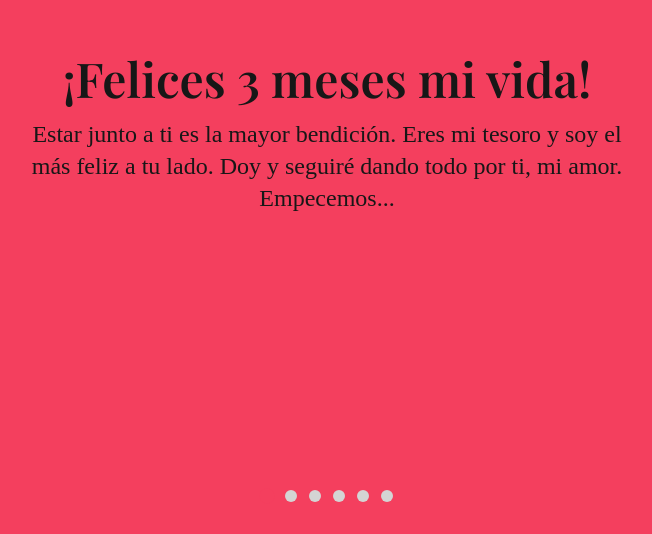
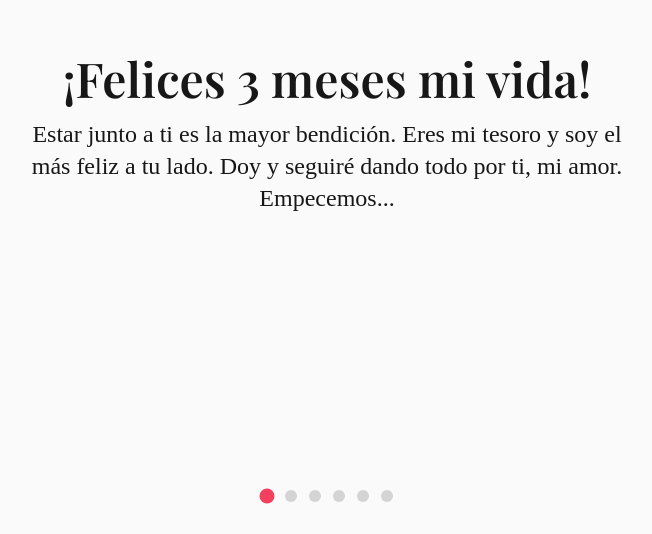
Before and after one commit to dylanbc1/cinema-invitation, a Next.js app: page / in a window 1280 px wide. Shown: the part 266-800 px from the top of the page, without its empty margins (313-965 px from the left). Built offline with nearby package versions, Linux system fonts and the light colour scheme.

Commit message:
fix: Classnames to styles

```diff
--- a/app/page.tsx
+++ b/app/page.tsx
@@ -6,7 +6,7 @@ import { Heart, Film, Clock, MapPin, Camera } from 'lucide-react';
 const MovieInvitation: React.FC = () => {
   const [currentSection, setCurrentSection] = useState(0);
   const [scrolling, setScrolling] = useState(false);
-  const [accepted, setAccepted] = useState(false); // Estado para controlar el mensaje
+  const [accepted, setAccepted] = useState(false);
   const containerRef = useRef<HTMLDivElement>(null);
 
   const sections = [
@@ -53,7 +53,7 @@ const MovieInvitation: React.FC = () => {
       additionalContent: !accepted && (
         <button
           className="mt-6 px-8 py-3 bg-rose-600 text-white rounded-full font-bold hover:bg-rose-700 transition-colors"
-          onClick={() => setAccepted(true)} // Actualiza el estado al aceptar
+          onClick={() => setAccepted(true)}
         >
           ¿Aceptas?
         </button>
@@ -113,9 +113,15 @@ const MovieInvitation: React.FC = () => {
               duration: 0.8,
               ease: [0.645, 0.045, 0.355, 1],
             }}
-            className={`absolute inset-0 flex items-center justify-center
-              ${index === currentSection ? "z-20" : "z-10"}
-              ${section.backgroundColor || ""}`}
+            style={{
+              position: 'absolute',
+              inset: 0,
+              display: 'flex',
+              alignItems: 'center',
+              justifyContent: 'center',
+              zIndex: index === currentSection ? 20 : 10,
+              backgroundColor: section.backgroundColor || 'transparent'
+            }}
           >
             {section.background && (
               <div
@@ -128,12 +134,16 @@ const MovieInvitation: React.FC = () => {
             )}
 
             <div className="relative z-30 text-center px-4 sm:px-8 w-full max-w-2xl">
-              <motion.div
-                initial={{ scale: 0.8, opacity: 0 }}
-                animate={{ scale: 1, opacity: 1 }}
-                transition={{ delay: 0.2, duration: 0.6 }}
-                className="flex flex-col items-center"
-              >
+            <motion.div
+  initial={{ scale: 0.8, opacity: 0 }}
+  animate={{ scale: 1, opacity: 1 }}
+  transition={{ delay: 0.2, duration: 0.6 }}
+  style={{
+    display: 'flex',
+    flexDirection: 'column',
+    alignItems: 'center'
+  }}
+>
                 {section.icon && <div className="mb-6">{section.icon}</div>}
                 <h2
                   className={`text-3xl sm:text-4xl lg:text-5xl font-bold mb-4 font-['Playfair_Display']
```
Also changed, not shown: .eslintrc.json (added), 1 other file (tests, documents, lock files or other folders).
